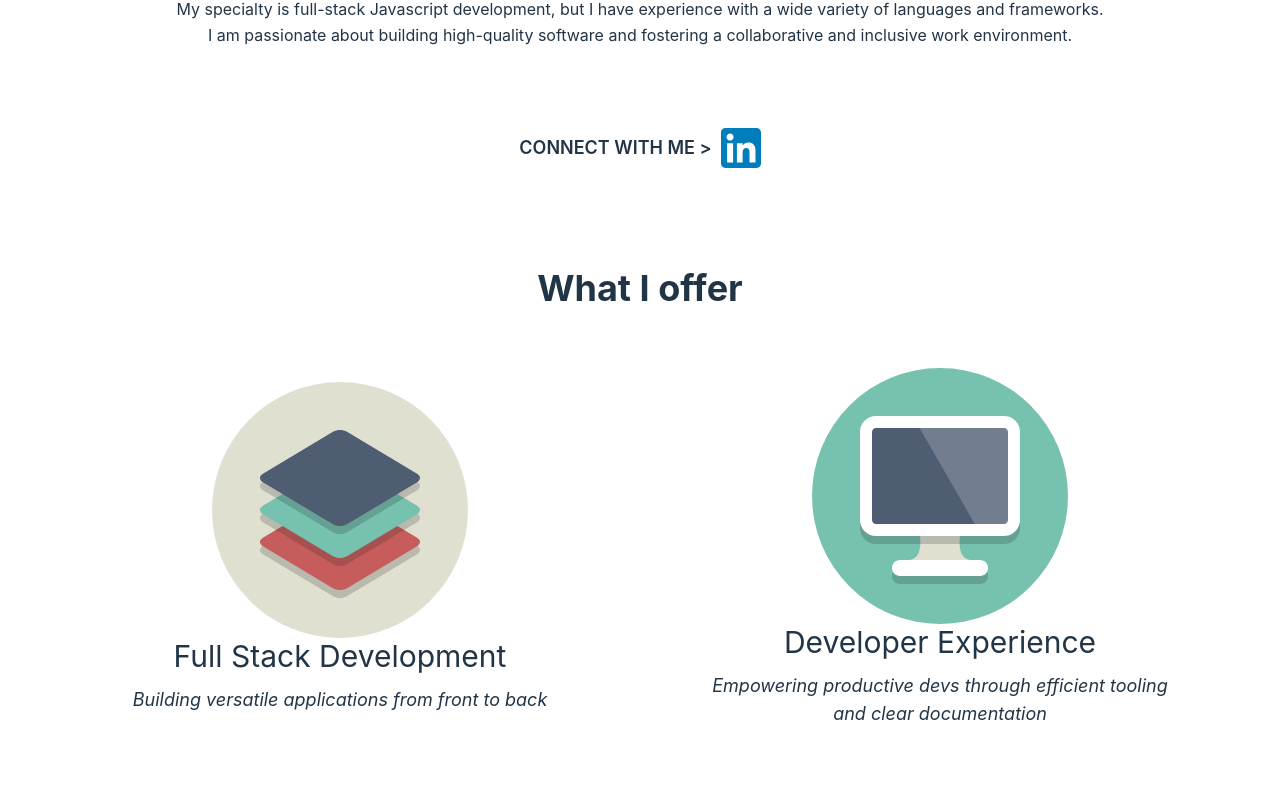
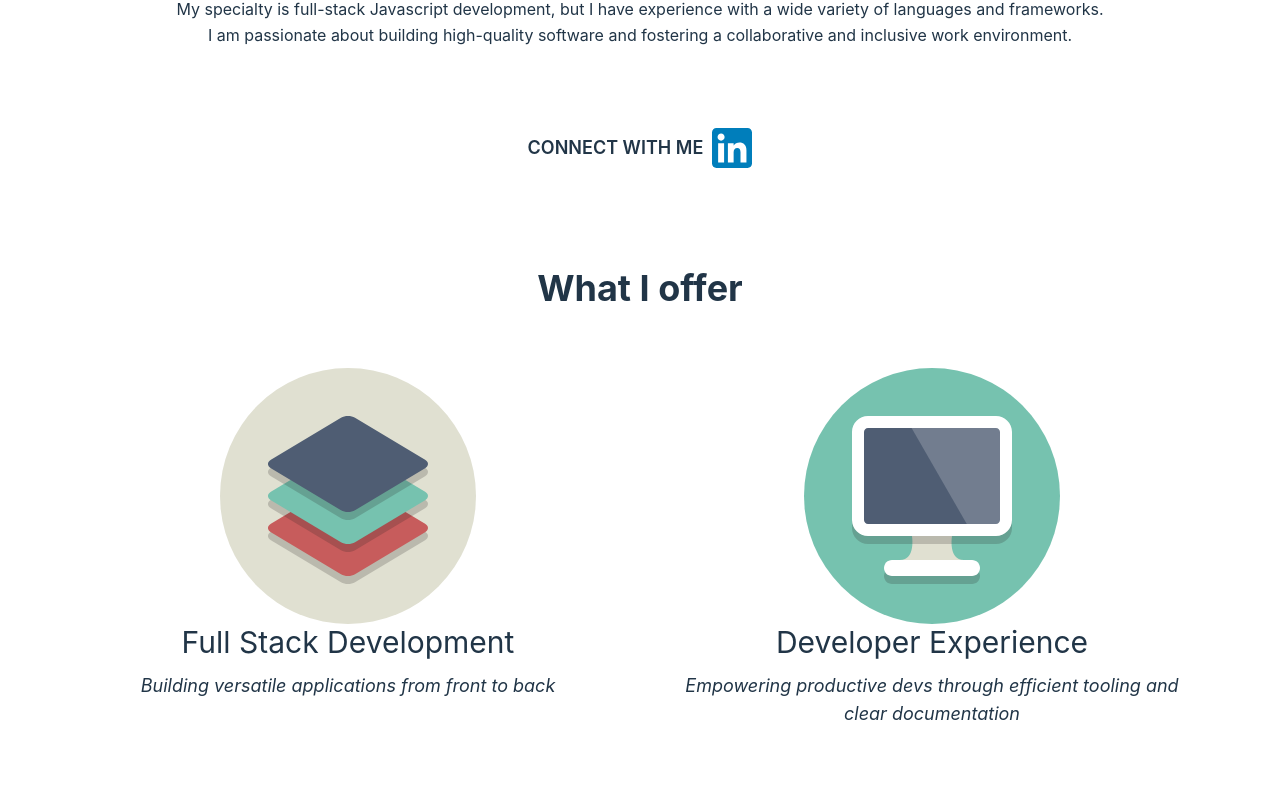
Before and after one commit to devcjohn/codebycharlie, a React (Vite) app: page /about in a window 1280 px wide. Shown: the part 152-958 px from the top of the page. Built offline with nearby package versions, Linux system fonts and the light colour scheme.

Commit message:
Improve styling on home page: Make sure svgs are aligned with each other horizontally

```diff
--- a/src/pages/About.tsx
+++ b/src/pages/About.tsx
@@ -59,14 +59,11 @@ export const About = () => {
       </p>
       <ConnectWithMe />
       <div>
-        <h2 className="m-5 text-4xl font-bold text-center">What I offer</h2>
-        <div className="grid grid-cols-1 md:grid-cols-2 gap-8">
+        <h2 className="m-5 text-4xl font-bold">What I offer</h2>
+        <div className="grid grid-cols-1 md:grid-cols-2">
           {aboutData.map((item, index) => (
-            <div
-              key={index}
-              className="flex flex-col justify-center align-middle items-center border-gray-500 m-5 p-5 h-150 text-sm"
-            >
-              <img src={item.image} />
+            <div key={index} className="flex flex-col items-center border-gray-500 m-5 p-5">
+              <img src={item.image} className="align-middle" />
               <h2 className="text-3xl">{item.title}</h2>
               <h3 className="text-lg italic mt-3">{item.subtitle}</h3>
             </div>
@@ -89,7 +86,7 @@ export const ConnectWithMe = () => {
     <div className="flex flex-col justify-center pt-20 pb-20 md:flex-row">
       <div className="flex items-center justify-center">
         <p className="font-body text-lg font-semibold uppercase text-grey-20">
-          Connect with me &gt; &nbsp;
+          Connect with me &nbsp;
         </p>
         <div className="hidden sm:block">
           <i className="bx bx-chevron-right text-2xl text-primary"></i>
```
